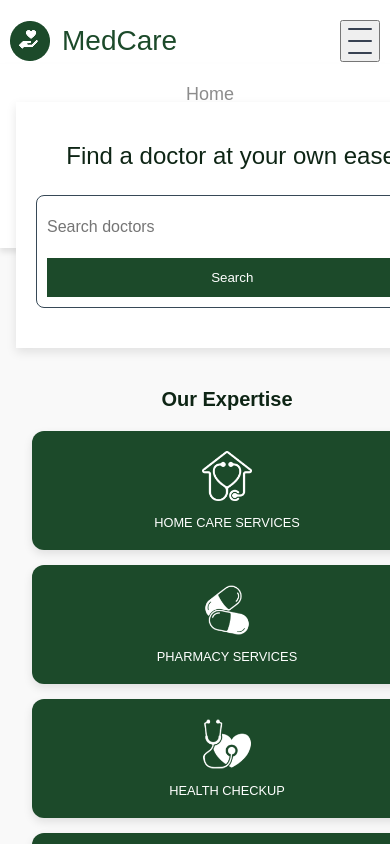
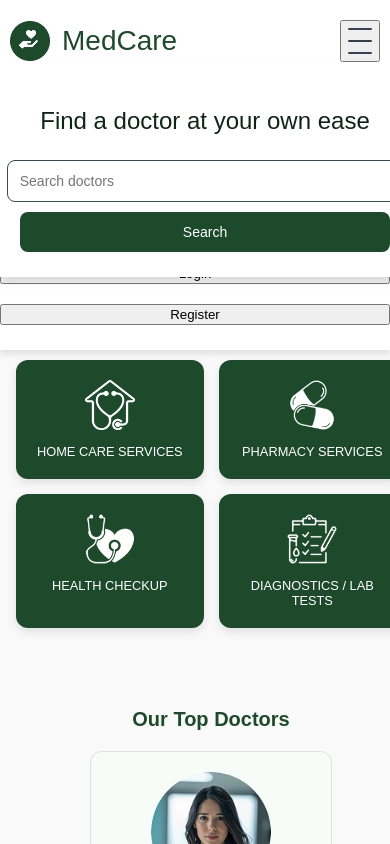
Before and after one commit to abhay-tothenew/mecare-frontend, a Next.js app: page /home in a window 390 px wide. Both pictures are taken after a click on the button 360 px from the left and 41 px from the top of the page. Shown: the top 844 px of the page. Built offline with nearby package versions, Linux system fonts and the light colour scheme.

Commit message:
fix: responsive header

```diff
--- a/app/components/Header.tsx
+++ b/app/components/Header.tsx
@@ -37,12 +37,63 @@ export default function Header() {
 
         {/* Navigation Links */}
         <ul className={`${styles.navLinks} ${isOpen ? styles.open : ""}`}>
-          <li onClick={() => { setIsOpen(false); router.push("/home"); }}>Home</li>
-          <li onClick={() => { setIsOpen(false); router.push("/appointment"); }}>Appointments</li>
-          <li onClick={() => { setIsOpen(false); router.push("/health-blog"); }}>Health Blog</li>
-          <li onClick={() => { setIsOpen(false); router.push("/reviews"); }}>Reviews</li>
+          <li
+            onClick={() => {
+              setIsOpen(false);
+              router.push("/home");
+            }}
+          >
+            Home
+          </li>
+          <li
+            onClick={() => {
+              setIsOpen(false);
+              router.push("/appointment");
+            }}
+          >
+            Appointments
+          </li>
+          <li
+            onClick={() => {
+              setIsOpen(false);
+              router.push("/health-blog");
+            }}
+          >
+            Health Blog
+          </li>
+          <li
+            onClick={() => {
+              setIsOpen(false);
+              router.push("/reviews");
+            }}
+          >
+            Reviews
+          </li>
+
+          {/* Auth Buttons for Mobile */}
+          <li className={styles.mobileAuthButtons}>
+            <button
+              className={styles.mobileLogin}
+              onClick={() => {
+                setIsOpen(false);
+                router.push("/auth/login");
+              }}
+            >
+              Login
+            </button>
+            <button
+              className={styles.mobileRegister}
+              onClick={() => {
+                setIsOpen(false);
+                router.push("/auth/register");
+              }}
+            >
+              Register
+            </button>
+          </li>
         </ul>
 
+        {/* Desktop Auth Buttons */}
         <div className={styles.authButtons}>
           <button
             className={styles.login}
--- a/app/components/SearchBar.tsx
+++ b/app/components/SearchBar.tsx
@@ -6,7 +6,7 @@ export default function SearchBar() {
       <div className={styles.heroSection}>
         <p className={styles.heroText}>Find a doctor at your own ease</p>
         <div className={styles.searchBox}>
-        <input type="text" placeholder="Search doctors" />
+          <input type="text" placeholder="Search doctors" aria-label="Search for doctors" />
           <button className={styles.searchButton}>Search</button>
         </div>
       </div>
--- a/app/styles/Header.module.css
+++ b/app/styles/Header.module.css
@@ -39,14 +39,13 @@
   font-weight: 500;
 }
 
-  /* Hamburger Button */
 .hamburger {
   display: flex;
   flex-direction: column;
   justify-content: center;
   align-items: center;
   cursor: pointer;
-    margin-right:10px;
+  margin-right: 10px;
 }
 
 .hamburger span {
@@ -90,7 +89,6 @@
   opacity: 0;
   list-style: none;
   /* margin-left: 40px; */
-
 }
 
 .navLinks li {
@@ -101,9 +99,7 @@
   font-weight: 500;
   color: #8c8c8c;
   margin-left: 30px;
-
 }
-
 
 .navLinks li:hover {
   color: #1c4a2a;
@@ -115,7 +111,6 @@
   opacity: 1;
 }
 
-
 .authButtons {
   display: flex;
   align-items: center;
@@ -123,7 +118,21 @@
   margin-right: 10px;
 }
 
+.mobileAuthButtons {
+  display: none;
+  flex-direction: column;
+  align-items: center;
+  gap: 10px;
+  margin-top: 10px;
+  margin-left: 0 !important;
+  width: 100%;
+  padding: 0 20px;
+}
 
+.mobileAuthButtons button {
+  width: 100%;
+  margin: 5px 0;
+}
 
 .login {
   background-color: #fff;
@@ -147,7 +156,6 @@
   cursor: pointer;
 }
 
-
 @media (min-width: 768px) {
   .hamburger {
     display: none;
@@ -163,6 +171,9 @@
     opacity: 1;
   }
 
+  .mobileAuthButtons {
+    display: none !important;
+  }
 
   .authButtons {
     display: flex;
@@ -170,8 +181,6 @@
     gap: 16px;
     margin-right: 10px;
   }
-
-
 
   .login {
     background-color: #fff;
@@ -196,14 +205,15 @@
   }
 }
 
-
-
 /* Tablet */
 
 @media (max-width: 768px) {
+  .authButtons {
+    display: none;
+  }
 
-    .authButtons{
-        display: none;
+  .mobileAuthButtons {
+    display: flex;
   }
   .hamburger {
     display: flex;
@@ -212,16 +222,14 @@
     /* width: 10%; */
     height: 100%;
     cursor: pointer;
-      z-index: 1001;
+    z-index: 1011;
   }
 
   .hamburgerLine {
     width: 25px;
     height: 3px;
   }
-
 }
-
 
 @media (max-width: 320px) {
   .hamburger {
@@ -238,5 +246,4 @@
     width: 25px;
     height: 3px;
   }
-
 }
--- a/app/styles/home.module.css
+++ b/app/styles/home.module.css
@@ -2,16 +2,24 @@
   font-family: "Montserrat", sans-serif;
   text-align: center;
   background-color: #f9f9f9;
-  padding: 0 1rem;
+  /* padding: 0 1rem; */
   width: 100%;
-  max-width: 100%;
+  /* max-width: 100%; */
+  overflow-x: hidden;
+}
+.container {
+  font-family: "Montserrat", sans-serif;
+  text-align: center;
+  background-color: #f9f9f9;
+  width: 100%;
   overflow-x: hidden;
 }
 
 .hero {
   color: white;
-  margin-top: 20px;
   width: 100%;
+  position: relative;
+  z-index: 1000; /* Lower z-index than the header and navbar */
 }
 
 .heroSection {
@@ -22,6 +30,7 @@
   position: relative;
   top: 0;
   box-shadow: 0px 4px 10px rgba(0, 0, 0, 0.1);
+  z-index: 1000; /* Ensure it's lower than the navbar */
 }
 
 .heroText {
@@ -43,6 +52,9 @@
   margin: 0 auto;
   overflow: hidden;
   border: 1px solid #374957;
+  flex-wrap: nowrap;
+  position: relative;
+  z-index: 1000;
 }
 
 .searchBox input {
@@ -60,6 +72,8 @@
   border: none;
   cursor: pointer;
   white-space: nowrap;
+  font-weight: 500;
+  transition: background-color 0.3s ease;
 }
 
 .heroButtons {
@@ -231,13 +245,17 @@
 
 /* Responsive Design */
 @media screen and (max-width: 768px) {
+  .heroSection {
+    padding: 30px 15px;
+  }
+
   .searchBox {
     width: 95%;
-    flex-direction: row;
   }
 
-  .searchBox input {
-    width: 100%;
+  .searchButton {
+    padding: 12px 15px;
+    font-size: 14px;
   }
 
   .serviceGrid {
@@ -251,18 +269,34 @@
 }
 
 @media screen and (max-width: 576px) {
+  .hero {
+    z-index: 999;
+  }
+
+  .heroSection {
+    padding: 25px 10px;
+  }
+
   .searchBox {
     flex-direction: column;
-    padding: 10px;
+    border-radius: 8px;
+    overflow: visible;
+    border: none;
+    background: transparent;
+  }
+
+  .searchBox input {
+    width: 100%;
+    border: 1px solid #374957;
+    border-radius: 8px;
+    margin-bottom: 10px;
+    font-size: 14px;
   }
 
   .searchButton {
     width: 100%;
-    margin-top: 10px;
-  }
-
-  .serviceGrid {
-    grid-template-columns: 1fr;
+    border-radius: 8px;
+    padding: 12px;
   }
 
   .specialty {
@@ -273,3 +307,13 @@
     margin-bottom: 8px;
   }
 }
+
+@media (max-width: 320px) {
+  .heroText {
+    font-size: 1.3rem;
+  }
+
+  .heroSection {
+    padding: 20px 10px;
+  }
+}
```
Lines whose indentation alone changed are shown as unchanged.
